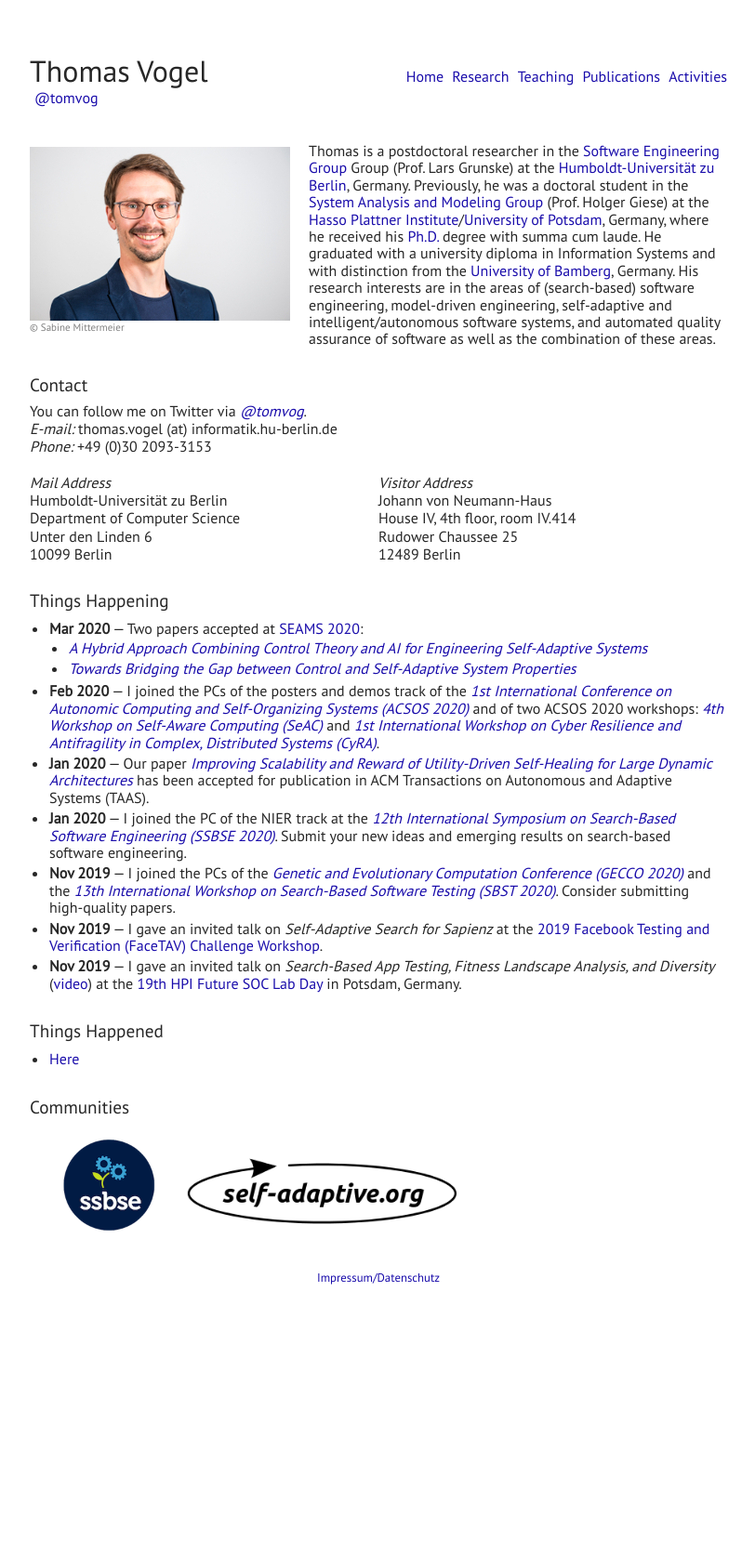
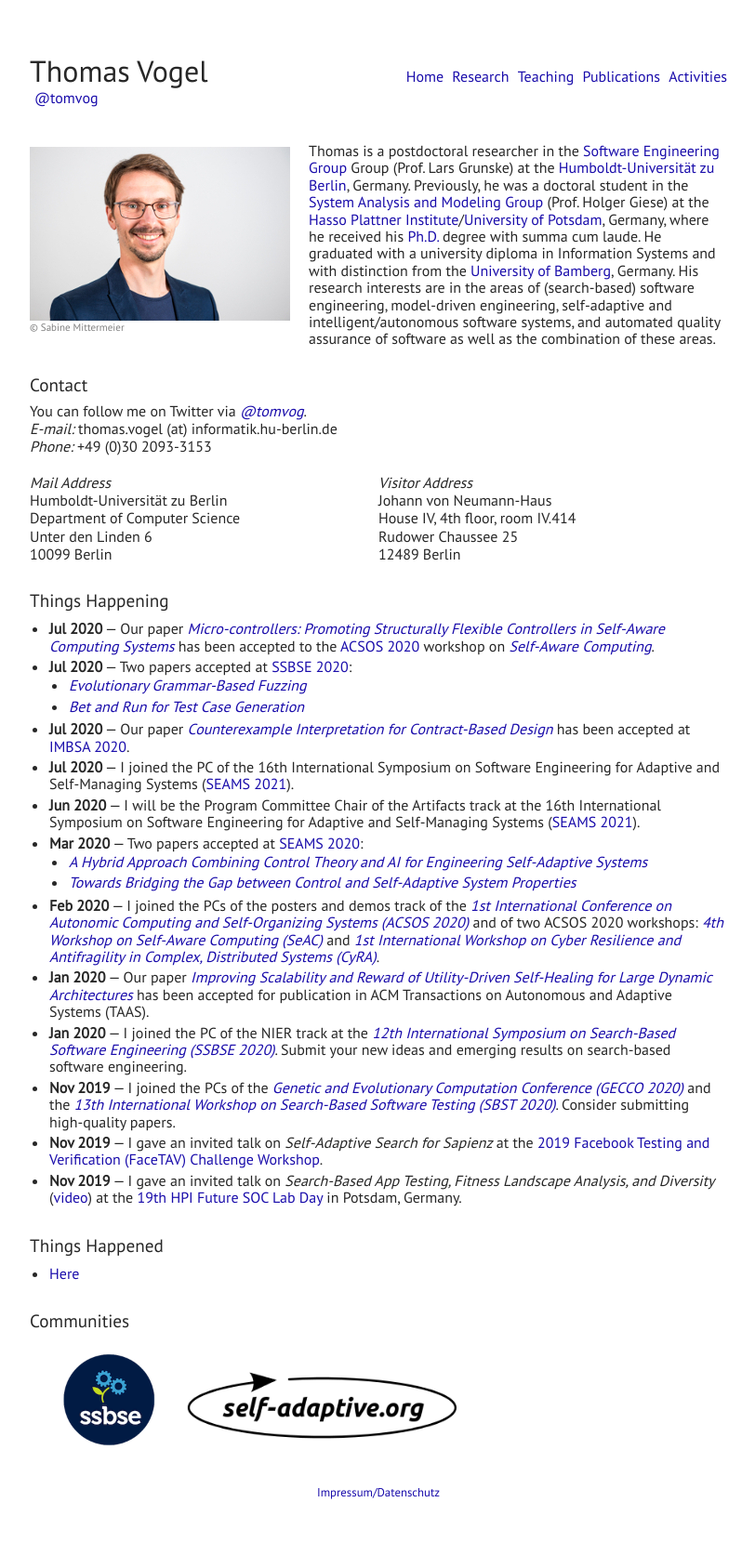
Before and after one commit to thomas-vogel/thomas-vogel.github.io, a Jekyll site: the page built from index.md, in a window 1280 px wide. Shown: the whole page at 93% size, without its empty margins (233-1045 px from the left). Built offline with Jekyll 4.4.1, drawn with Linux system fonts in a browser that asks for light colours; before the commit the page ends 1442 px from its top, so only the background shows below that.

Commit message:
Update news.

```diff
--- a/index.md
+++ b/index.md
@@ -40,6 +40,13 @@ His research interests are in the areas of (search-based) software engineering,
 
 ## Things Happening
 
+* __Jul 2020__ --- Our paper [_Micro-controllers: Promoting Structurally Flexible Controllers in Self-Aware Computing Systems_](publications/2020-ACSOSC) has been accepted to the [ACSOS 2020](https://conf.researchr.org/home/acsos-2020){:target="_blank"} workshop on [_Self-Aware Computing_](http://seac2020.informatik.uni-wuerzburg.de/){:target="_blank"}.
+* __Jul 2020__ --- Two papers accepted at [SSBSE 2020](http://ssbse2020.di.uniba.it/){:target="_blank"}:
+  * [_Evolutionary Grammar-Based Fuzzing_](publications/2020-SSBSEa)
+  * [_Bet and Run for Test Case Generation_](publications/2020-SSBSEb)
+* __Jul 2020__ --- Our paper [_Counterexample Interpretation for Contract-Based Design_](publications/2020-IMBSA) has been accepted at [IMBSA 2020](http://easyconferences.eu/imbsa2020/){:target="_blank"}.
+* __Jul 2020__ --- I joined the PC of the 16th International Symposium on Software Engineering for Adaptive and Self-Managing Systems ([SEAMS 2021](https://conf.researchr.org/home/seams-2021){:target="_blank"}).
+* __Jun 2020__ --- I will be the Program Committee Chair of the Artifacts track at the 16th International Symposium on Software Engineering for Adaptive and Self-Managing Systems ([SEAMS 2021](https://conf.researchr.org/home/seams-2021){:target="_blank"}).
 * __Mar 2020__ --- Two papers accepted at [SEAMS 2020](https://conf.researchr.org/home/seams-2020){:target="_blank"}:
   * [_A Hybrid Approach Combining Control Theory and AI for Engineering Self-Adaptive Systems_](publications/2020-SEAMSa)
   * [_Towards Bridging the Gap between Control and Self-Adaptive System Properties_](publications/2020-SEAMSb)
```
Also changed, not shown: _pages/pastnews.md (+1 -0 lines).
